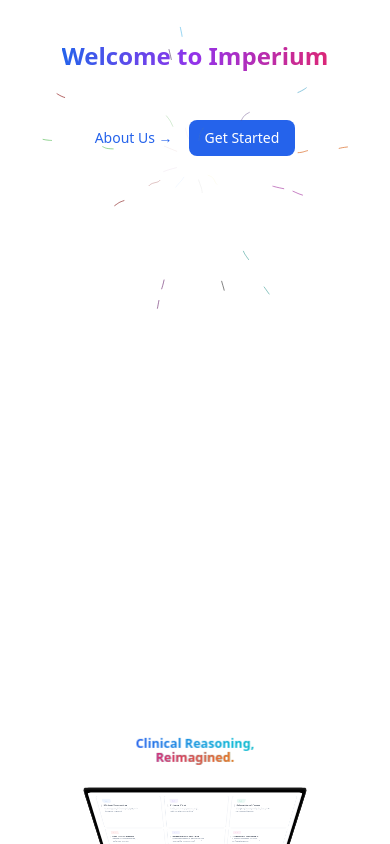
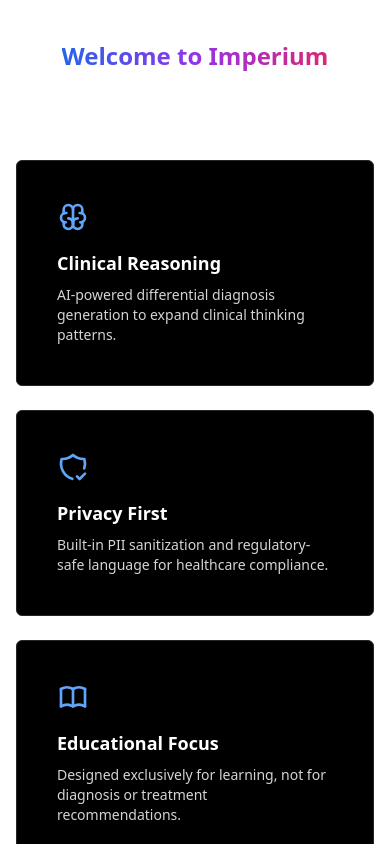
Before and after one commit to s1business84-hub/Imperium., a Next.js app: page / in a window 390 px wide. Shown: the top 844 px of the page. Built offline with nearby package versions, Linux system fonts and the light colour scheme.

Commit message:
Optimize for mobile: remove heavy animations (BackgroundLines, MacbookScroll, BackgroundBeams), remove nav buttons

```diff
--- a/app/about/page.tsx
+++ b/app/about/page.tsx
@@ -2,30 +2,22 @@
 import React from "react";
 import { EncryptedText } from "@/components/ui/encrypted-text";
 import { CardSpotlight } from "@/components/ui/card-spotlight";
-import { BackgroundBeamsWithCollision } from "@/components/ui/background-beams-with-collision";
 
 export default function AboutPage() {
   return (
     <main className="min-h-screen">
-      {/* Hero Beams Section */}
-      <BackgroundBeamsWithCollision>
-        <div className="relative z-20 text-center">
-          <h1 className="text-2xl md:text-4xl lg:text-7xl font-bold text-center text-black dark:text-white font-sans tracking-tight">
-            Welcome to{" "}
-            <div className="relative mx-auto inline-block w-max [filter:drop-shadow(0px_1px_3px_rgba(27,_37,_80,_0.14))]">
-              <div className="absolute left-0 top-[1px] bg-clip-text bg-no-repeat text-transparent bg-gradient-to-r py-4 from-teal-500 via-cyan-500 to-blue-500 [text-shadow:0_0_rgba(0,0,0,0.1)]">
-                <span>Imperium.</span>
-              </div>
-              <div className="relative bg-clip-text text-transparent bg-no-repeat bg-gradient-to-r from-teal-500 via-cyan-500 to-blue-500 py-4">
-                <span>Imperium.</span>
-              </div>
-            </div>
-          </h1>
-          <p className="mt-4 text-lg text-slate-600 dark:text-slate-400 max-w-2xl mx-auto">
-            Revolutionizing clinical reasoning education with AI-powered tools
-          </p>
-        </div>
-      </BackgroundBeamsWithCollision>
+      {/* Hero Section */}
+      <div className="py-16 text-center bg-gradient-to-b from-slate-50 to-white">
+        <h1 className="text-2xl md:text-4xl lg:text-5xl font-bold text-center text-black dark:text-white font-sans tracking-tight">
+          Welcome to{" "}
+          <span className="bg-clip-text text-transparent bg-gradient-to-r from-teal-500 via-cyan-500 to-blue-500">
+            Imperium.
+          </span>
+        </h1>
+        <p className="mt-4 text-lg text-slate-600 dark:text-slate-400 max-w-2xl mx-auto px-4">
+          Revolutionizing clinical reasoning education with AI-powered tools
+        </p>
+      </div>
 
       <div className="mx-auto max-w-7xl px-4 py-16">
         {/* Navigation */}
--- a/app/page.tsx
+++ b/app/page.tsx
@@ -1,19 +1,12 @@
 'use client'
 
 import React, { useState } from 'react'
-import dynamic from 'next/dynamic'
 import Disclaimer from '@/components/Disclaimer'
 import InputForm from '@/components/InputForm'
 import ResultsPanel from '@/components/ResultsPanel'
 import { FeaturesSection } from '@/components/FeaturesSection'
 import { EncryptedText } from '@/components/ui/encrypted-text'
-import { BackgroundLines } from '@/components/ui/background-lines'
 import type { MedicalInput, MedicalOutput } from '@/lib/schemas'
-
-const MacbookScroll = dynamic(
-  () => import('@/components/ui/macbook-scroll').then((mod) => mod.MacbookScroll),
-  { ssr: false }
-)
 
 export default function HomePage() {
   const [isLoading, setIsLoading] = useState(false)
@@ -49,43 +42,12 @@
   }
 
   return (
-    <BackgroundLines className="relative">
     <main className="mx-auto max-w-7xl px-4 py-10">
-        {/* Hero: Welcome + Nav */}
+      {/* Hero: Welcome */}
       <div className="mb-12 flex items-center justify-center text-center">
         <p className="text-2xl font-light sm:text-3xl bg-gradient-to-r from-blue-600 via-purple-600 to-pink-600 bg-clip-text text-transparent">
           <EncryptedText text="Welcome to Imperium" className="font-semibold" />
         </p>
-        </div>
-
-        <header className="mb-8 text-center">
-          <nav className="mt-4 flex items-center justify-center gap-4">
-            <a
-              href="/about"
-              className="inline-flex items-center text-sm font-medium text-blue-600 transition-colors hover:text-blue-800"
-            >
-              About Us →
-            </a>
-            <a
-              href="/get-started"
-              className="inline-flex items-center rounded-lg bg-blue-600 px-4 py-2 text-sm font-medium text-white transition-colors hover:bg-blue-700"
-            >
-              Get Started
-            </a>
-          </nav>
-        </header>
-
-        {/* MacbookScroll Section */}
-        <div className="overflow-hidden dark:bg-[#0B0B0F] bg-white w-full">
-          <MacbookScroll
-            title={
-              <span className="text-4xl font-bold bg-gradient-to-r from-blue-600 via-cyan-500 to-teal-500 bg-clip-text text-transparent dark:text-white">
-                Clinical Reasoning, <br /> <span className="bg-gradient-to-r from-pink-600 to-orange-500 bg-clip-text text-transparent">Reimagined.</span>
-              </span>
-            }
-            showGradient={false}
-            src="/cards-screenshot.png"
-          />
       </div>
 
       {/* Feature Cards */}
@@ -154,6 +116,5 @@
         </div>
       </div>
     </main>
-    </BackgroundLines>
   )
 }
```
Lines whose indentation alone changed are shown as unchanged.
